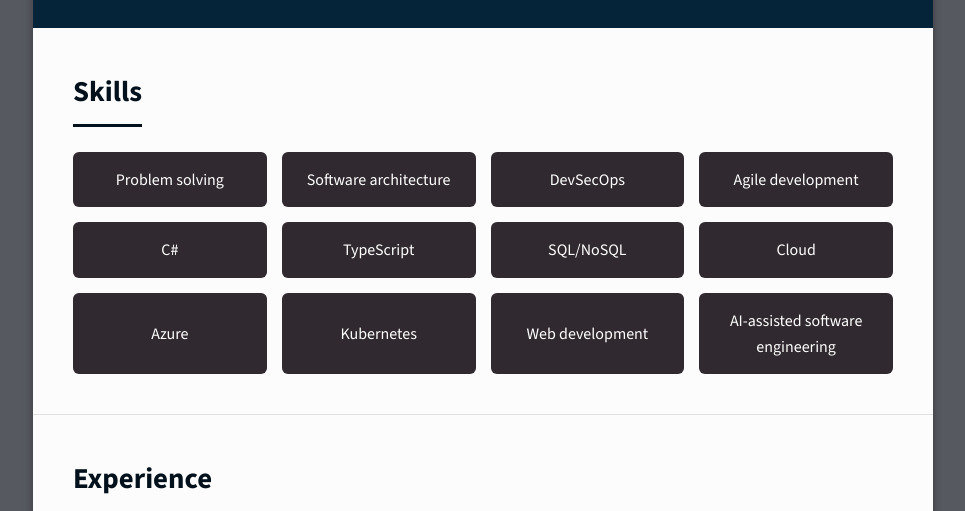
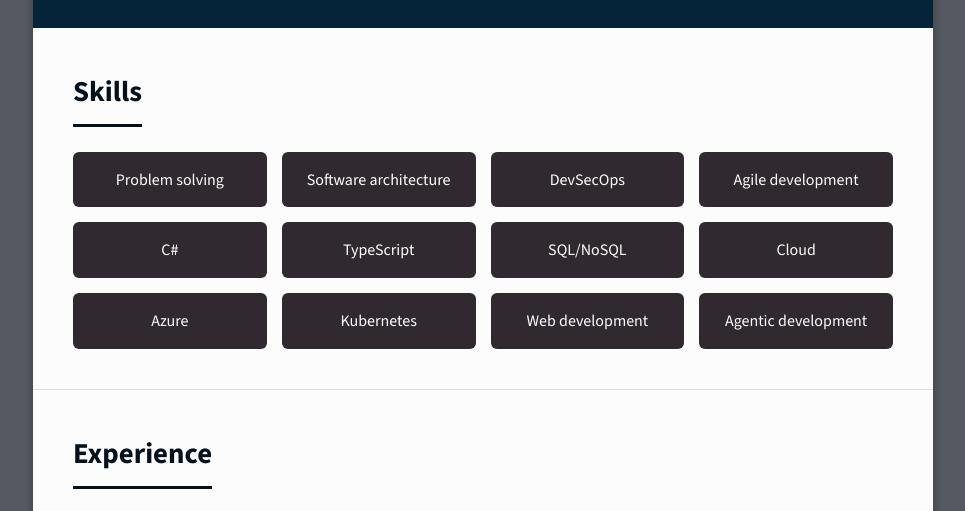
Before and after one commit to BalassaMarton/BalassaMarton.github.io, a website: page index.html in a window 1280 px wide. Shown: the part 245-756 px from the top of the page, without its empty margins (157-1122 px from the left). Drawn offline with nearby package versions, Linux system fonts and the light colour scheme.

Commit message:
Replace AI skill, add readme

```diff
--- a/index.html
+++ b/index.html
@@ -51,7 +51,7 @@
                 <div class="skill-item">Azure</div>
                 <div class="skill-item">Kubernetes</div>
                 <div class="skill-item">Web development</div>
-                <div class="skill-item">AI-assisted software engineering</div>
+                <div class="skill-item">Agentic development</div>
             </div>
         </section>
 
```
Also changed, not shown: README.md (added).
